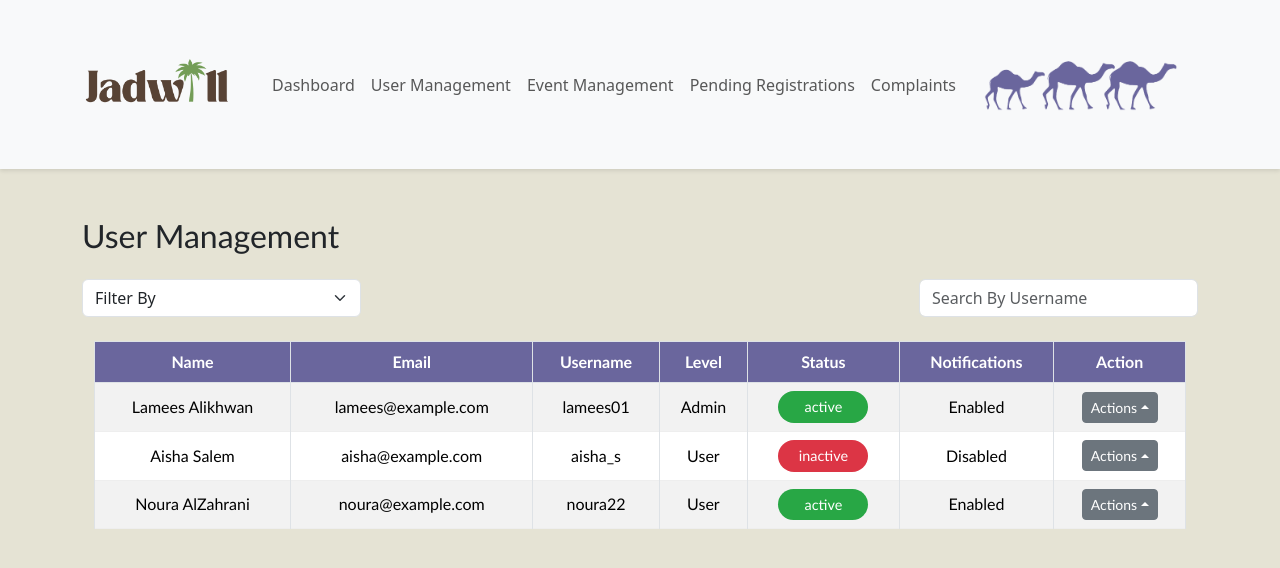
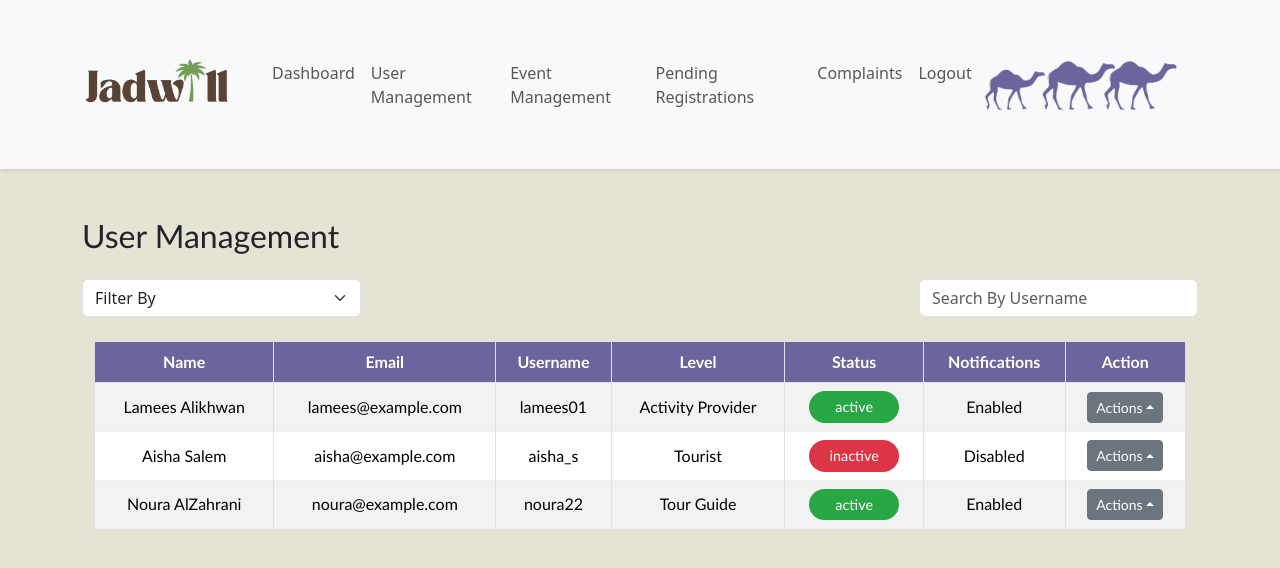
Before and after one commit to SarahAlabkari/SWE363_Project, a React (Create React App) app: page /UserManagement in a window 1280 px wide. Shown: the top 568 px of the page. Built offline with nearby package versions, Linux system fonts and the light colour scheme.

Commit message:
finaaaal

```diff
--- a/src/components/AdminMenuBar.jsx
+++ b/src/components/AdminMenuBar.jsx
@@ -9,9 +9,8 @@ const AdminMenuBar = () => {
     { label: "User Management", path: "/UserManagement" },
     { label: "Event Management", path: "/PendingActivity" },
     { label: "Pending Registrations", path: "/pending-registrations" },
-    { label: "Complaints", path: "/AdminComplaints" }
-
-
+    { label: "Complaints", path: "/AdminComplaints" }, // ← add comma here
+    { label: "Logout", path: "/Home" },
   ];
 
   return (
--- a/src/pages/Login.jsx
+++ b/src/pages/Login.jsx
@@ -13,7 +13,7 @@ const Login = () => {
 
   // Simulated users database (hardcoded users for this project)
   const users = [
-    { email: 'admin@jadwill.com', username: 'admin', password: 'admin123', redirectPath: '/admin-dashboard' },
+    { email: 'admin@jadwill.com', username: 'admin', password: 'admin123', redirectPath: '/AdminDashboard' },
     { email: 'provider@jadwill.com', username: 'provider', password: 'provider123', redirectPath: '/Events' },
     { email: 'guide@jadwill.com', username: 'guide', password: 'guide123', redirectPath: '/GuideDashboard' },
     { email: 'tourist@jadwill.com', username: 'tourist', password: 'tourist123', redirectPath: '/Home' },
--- a/src/pages/UserManagement.jsx
+++ b/src/pages/UserManagement.jsx
@@ -1,17 +1,18 @@
 import React, { useState } from 'react';
-import MenuBar from '../components/MenuBar'; // Adjust the path based on your project structure
-import UserManagementList from '../components/UserManagementList'; // Adjust the path
+import MenuBar from '../components/MenuBar';
+import UserManagementList from '../components/UserManagementList';
 import '../App.css';
 import AdminMenuBar from '../components/AdminMenuBar';
 
-
 const UserManagementPage = () => {
+  const [searchTerm, setSearchTerm] = useState('');
+  const [levelFilter, setLevelFilter] = useState('');
   const [users, setUsers] = useState([
     {
       name: 'Lamees Alikhwan',
       email: 'lamees@example.com',
       username: 'lamees01',
-      level: 'Admin',
+      level: 'Activity Provider',
       status: 'active',
       notifications: true,
     },
@@ -19,7 +20,7 @@ const UserManagementPage = () => {
       name: 'Aisha Salem',
       email: 'aisha@example.com',
       username: 'aisha_s',
-      level: 'User',
+      level: 'Tourist',
       status: 'inactive',
       notifications: false,
     },
@@ -27,7 +28,7 @@ const UserManagementPage = () => {
       name: 'Noura AlZahrani',
       email: 'noura@example.com',
       username: 'noura22',
-      level: 'User',
+      level: 'Tour Guide',
       status: 'active',
       notifications: true,
     },
@@ -49,22 +50,38 @@ const UserManagementPage = () => {
     setUsers((prev) => prev.filter((u) => u.username !== user.username));
   };
 
+  const filteredUsers = users.filter((user) => {
+    const matchesUsername = user.username.toLowerCase().includes(searchTerm.toLowerCase());
+    const matchesLevel = levelFilter ? user.level === levelFilter : true;
+    return matchesUsername && matchesLevel;
+  });
+
   return (
     <>
-     <AdminMenuBar />
+      <AdminMenuBar />
       <div className="container mt-5">
         <h2 className="mb-4">User Management</h2>
         <div className="d-flex justify-content-between mb-3">
-          <select className="form-select w-25">
-            <option>Filter By</option>
-            <option>Tourist</option>
-            <option>Activity Provider</option>
-            <option>Tour Guide</option>
+          <select
+            className="form-select w-25"
+            value={levelFilter}
+            onChange={(e) => setLevelFilter(e.target.value)}
+          >
+            <option value="">Filter By</option>
+            <option value="Tourist">Tourist</option>
+            <option value="Activity Provider">Activity Provider</option>
+            <option value="Tour Guide">Tour Guide</option>
           </select>
-          <input type="text" className="form-control w-25" placeholder="Search By Username" />
+          <input
+            type="text"
+            className="form-control w-25"
+            placeholder="Search By Username"
+            value={searchTerm}
+            onChange={(e) => setSearchTerm(e.target.value)}
+          />
         </div>
         <UserManagementList
-          users={users}
+          users={filteredUsers}
           onActivate={handleActivate}
           onDeactivate={handleDeactivate}
           onDelete={handleDelete}
```
